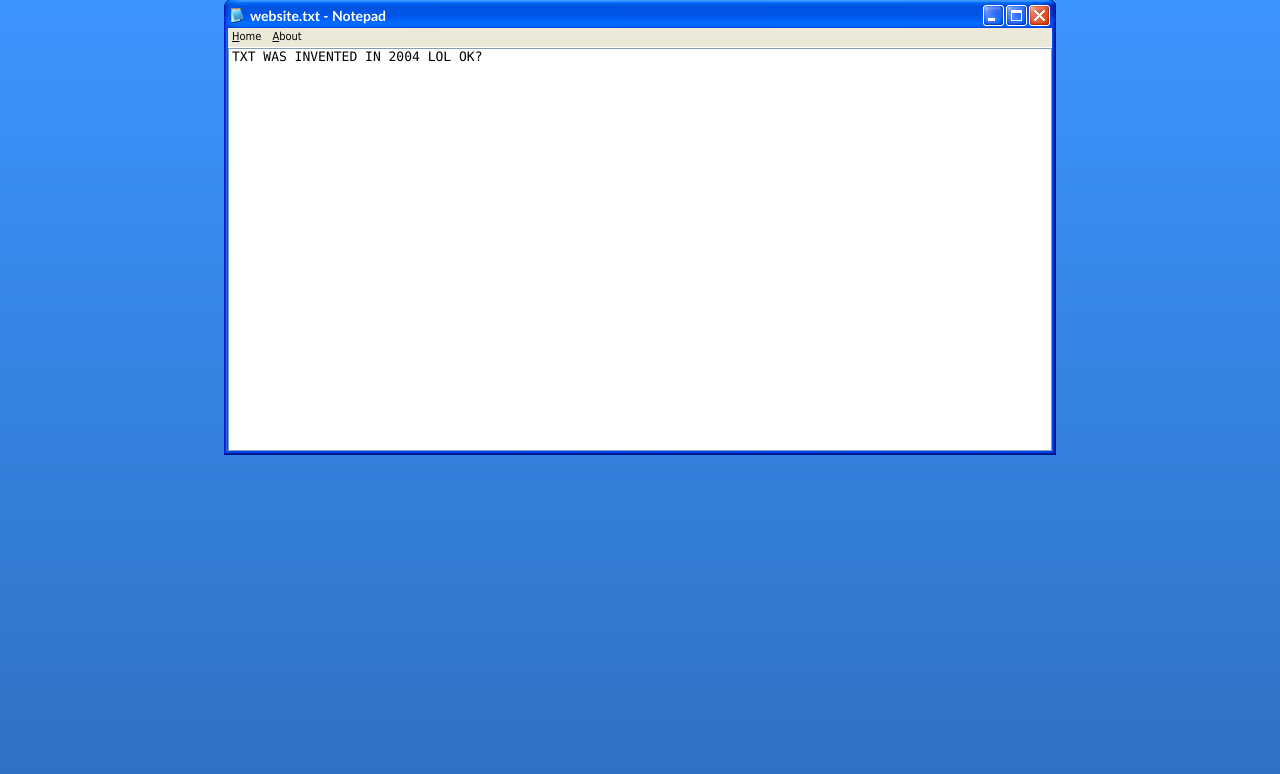
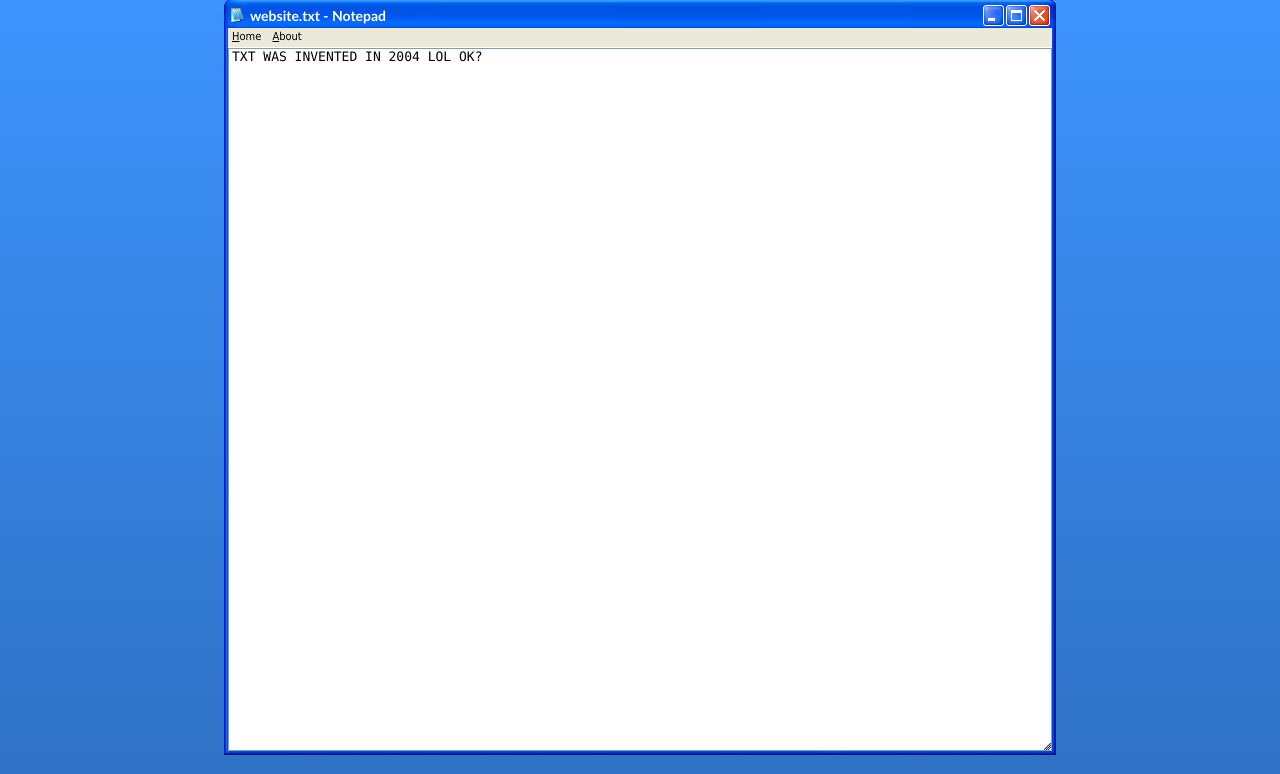
Before and after one commit to Animosity/bot.txt, a Flask app: page /about in a window 1280 px wide. Shown: the part 26-800 px from the top of the page. Run offline with Flask 2, Linux system fonts and the light colour scheme; some libraries are stand-ins or nearby versions.

Commit message:
Make notepad draggable, also cleaned up css a bit

```diff
--- a/txtweb/static/styles/style.css
+++ b/txtweb/static/styles/style.css
@@ -7,8 +7,6 @@
 p {text-align: left;}
 
 body {
-	margin: 0;
-	padding: 0;
 	background: #697281;
 	font-family:  Arial, Helvetica, sans-serif;
 	font-size: 13px;
@@ -17,19 +15,17 @@
 }
 *
 {
-  margin: 0 auto 0 auto;
+ margin: 0 auto 0 auto;
  text-align:left;}
 
-#page
+.page
 {
 margin: 0 auto 0 auto;
 margin-top:25px;
-display: block;
-height:auto;
-position: relative;
-overflow: hidden;
+height:700px;
 width: 65%;
 min-width:400px;
+display: table;
 }
 
 #titlebarleft
@@ -70,7 +66,7 @@
 text-align:left;
 font-size:14px;
 font-family: "Trebuchet MS", Arial, Helvetica, sans-serif;
-background-image:url(images/icon.png); /*change the icon here */
+background-image:url(images/icon.png);
 background-repeat:no-repeat;
 overflow:hidden;
 }
@@ -88,7 +84,6 @@
 {
 background-image:url(images/menubar-mid.png);
 height:21px;
-width:100%;
 padding-left:4px;
 text-align:left;
 font-family:Tahoma, "Tahoma", "Trebuchet MS", Arial;
@@ -139,9 +134,8 @@
 #mainleft
 {
 background-image:url(images/notepad-back-left.png);
-background-repeat:repeat-y;
 width:5px;
-height:400px;
+height:inherit;
 float:left;
 }
 
@@ -154,14 +148,13 @@
 background-color:white;
 color:#000000;
 overflow: scroll;
-height:400px;
+height:inherit;
 }
 
 #mainright
 {
 background-image:url(images/notepad-back-right.png);
-background-repeat:repeat-y;
-height:400px;
+height:inherit;
 width:5px;
 float:right;
 }
@@ -179,21 +172,6 @@
 {
 background-image:url(images/footer-mid.png);
 height:6px;
-width:100%;
-padding-left:4px;
-text-align:left;
-font-family:Tahoma, "Tahoma", "Trebuchet MS", Arial;
-font-size:11px;
-}
-#footermid a, #footermid a:visited, #footermid a:hover
-{
-font-size:6px;
-color:#E2E2E0;
-}
-
-#footermid a:hover
-{
-color:#BCBCBC;
 }
 
 #footerright
--- a/txtweb/templates/index.html
+++ b/txtweb/templates/index.html
@@ -7,12 +7,21 @@
 <head>
 <meta http-equiv="Content-Type" content="text/html; charset=utf-8" />
 <link rel="stylesheet" type="text/css" href="{{ url_for('static', filename='styles/style.css') }}">
+<script src="https://ajax.googleapis.com/ajax/libs/jquery/3.3.1/jquery.min.js"></script>
+<link rel="stylesheet" href="https://ajax.googleapis.com/ajax/libs/jqueryui/1.12.1/themes/smoothness/jquery-ui.css">
+<script src="https://ajax.googleapis.com/ajax/libs/jqueryui/1.12.1/jquery-ui.min.js"></script>
+<script>
+  $( function() {
+	$( ".page" ).resizable();
+	$( ".page" ).draggable();
+  } );
+</script>
 
 <title>website.txt</title>
 </head>
 
 <body>
-<div id="page">
+<div class="page">
 	<div id="titlebarleft">
 	<h1>website.txt - Notepad</h1>
 	</div>
```
